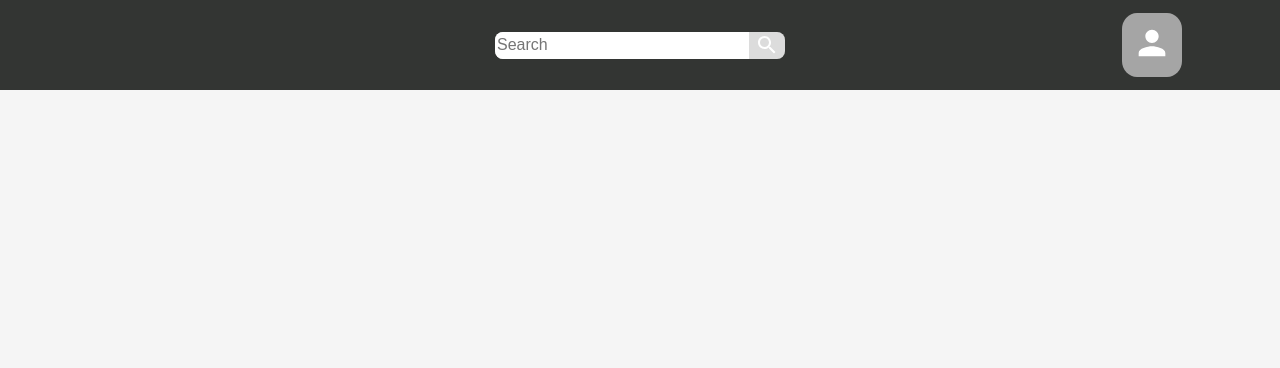
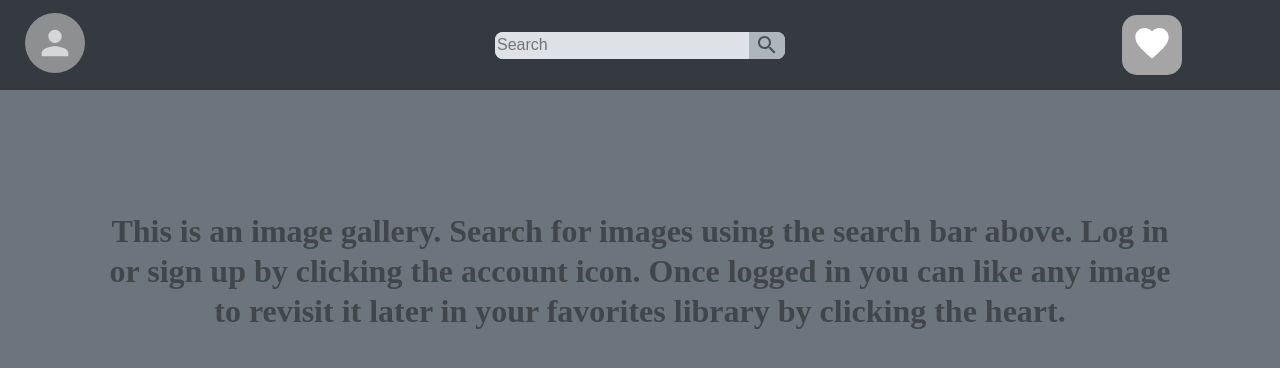
Before and after one commit to dsreagan/mern-image-gallery, a React (Create React App) app in the folder client/: page / in a window 1280 px wide. Shown: the top 368 px of the page. Built offline with nearby package versions, Linux system fonts and the light colour scheme.

Commit message:
Style and add BodyText component and clean up

```diff
--- a/client/public/styles.css
+++ b/client/public/styles.css
@@ -1,13 +1,35 @@
 body {
     margin: 0;
-    background-color: #F5F5F5;
+    background-color: #6C757D;
+    overflow-y: scroll;
+    scrollbar-gutter: stable;
+}
+
+input {
+    background-color: #DEE2E6;
+    color: #495057;
 }
 
 .header {
-    background-color: #333533;
+    background-color: #343A40;
     display: grid;
     grid-template-columns: 1fr 3fr 1fr;
     height: 90px;
+}
+
+.account-circle {
+    display: flex;
+    justify-content: center;
+    align-items: center;
+    background-color: #a5a5a5;
+    border-radius: 50%;
+    padding: 10px;
+    cursor: pointer;
+    position: fixed;
+    top: 13px;
+    left: 25px;
+    z-index: 10;
+    opacity: 0.8;
 }
 
 .search-div {
@@ -40,14 +62,14 @@ input:focus {
 
 .search-bar-wrapper > button {
     height: 27px;
-    color: white;
+    color: #495057;
+    background-color: #ADB5BD;
     cursor: pointer;
     border-radius: 0px 8px 8px 0px;
 }
 
 .search-bar-wrapper > button:hover {
-    background-color: white;
-    color: lightgrey;
+    color: #F8F9FA;
 }
 
 .icon-div {
@@ -60,8 +82,19 @@ input:focus {
 .icon {
     background-color: #a5a5a5;
     border-radius: 25%;
-    padding: 10px;
+    padding: 8px 10px;
     cursor: pointer;
+}
+
+.body-text-div {
+    position: fixed;
+    text-align: center;
+    line-height: 40px;
+}
+
+.body-text {
+    padding: 100px;
+    opacity: 0.4;
 }
 
 .image-grid {
@@ -146,7 +179,8 @@ input:focus {
     right: 0;
     padding: 6px 8px;
     background-color: darkgrey;
-    border-radius: 0 8px;
+    border-radius: 0 8px 0 0;
+    cursor: pointer;
 }
 
 .tab {
@@ -195,4 +229,5 @@ input:focus {
     width: 50%;
     border-radius: 8px;
     border: 1px solid darkgrey;
+    padding: 3px;
 }
--- a/client/src/App.js
+++ b/client/src/App.js
@@ -1,35 +1,19 @@
 import React, { useEffect, useState } from 'react'
-import { Route, Routes } from 'react-router-dom'
 import Header from './components/Header'
+import AccountCircle from './components/AccountCircle'
 import Images from './components/Images'
 import Modal from './components/Modal'
-import axios from 'axios'
-import {
-  registerUser,
-  getSavedImages,
-  logInUser,
-  saveImage,
-  deleteImage
-} from './utils/operations'
+import BodyText from './components/BodyText'
 
 export default function App() {
 
   const [userInfo, setUserInfo] = useState(
-    {userId: '', userName: '', accessToken: ''})
+    {userId: '', userName: '', accessToken: ''}
+  )
   const [isLoggedIn, setIsLoggedIn] = useState(false)
   const [images, setImages] = useState([])
   const [modalIsOpen, setModalIsOpen] = useState(false)
 
-  const logIn = async () => {
-    try {
-      const {userId, userName, accessToken} =  await logInUser('Mike', 'hello123') // get from form
-      console.log(userId, userName, accessToken) // for testing
-      setIsLoggedIn(true)
-    } catch (err) {
-      console.log('Wrong username or password.')
-      setIsLoggedIn(false)
-    }
-  }
   useEffect(() => {
     const procedure = async () => {
       console.log(userInfo)
@@ -39,14 +23,24 @@ export default function App() {
 
   return (
     <div className="App">
-      <Header
+      <AccountCircle
         isLoggedIn={isLoggedIn}
-        setImages={setImages}
+        setIsLoggedIn={setIsLoggedIn}
         setModalIsOpen={setModalIsOpen}
       />
-      <Images
+
+      <Header
+        setImages={setImages}
+      />
+
+      {images.length > 0 ?
+        <Images
         images={images}
-      />
+        />
+        :
+        <BodyText />
+      }
+
       {modalIsOpen &&
         <Modal
         setModalIsOpen={setModalIsOpen}
@@ -56,6 +50,7 @@ export default function App() {
         }
         />
       }
+
     </div>
   )
 }
--- /dev/null
+++ b/client/src/components/AccountCircle.js
@@ -0,0 +1,19 @@
+import { Person } from '@mui/icons-material'
+
+export default function AccountCircle(props) {
+
+    const handleClick = () => {
+        props.setModalIsOpen(true)
+    }
+
+  return (
+    <div
+        className="account-circle"
+        onClick={handleClick}
+    >
+        <Person
+            style={{ color: "white", fontSize:40 }}
+        />
+    </div>
+  )
+}
--- /dev/null
+++ b/client/src/components/BodyText.js
@@ -0,0 +1,17 @@
+import React from 'react'
+
+export default function BodyText() {
+  return (
+    <div className="body-text-div">
+        <h1 className="body-text">
+            {
+                `This is an image gallery.
+                Search for images using the search bar above.
+                Log in or sign up by clicking the account icon.
+                Once logged in you can like any image to revisit it
+                later in your favorites library by clicking the heart.`
+            }
+        </h1>
+    </div>
+  )
+}
--- a/client/src/components/Header.js
+++ b/client/src/components/Header.js
@@ -1,5 +1,5 @@
 import React, { useState } from 'react'
-import { PhotoLibrary, Search, Person } from '@mui/icons-material'
+import { Search, Favorite } from '@mui/icons-material'
 import fetchImages from '../utils/fetchImages'
 import { getSavedImages } from '../utils/operations'
 
@@ -22,8 +22,9 @@ export default function Header(props) {
         })
         props.setImages(images)
     }
+
     // You haven't liked any images yet, search for images and click them to like them and save them in this folder.
-    // pop up window with above statement or somehow print this in the body/ so a library page now makes sense again
+    // pop up window with above statement
     const loadLikedImages = async () => {
         const images = await getSavedImages()
         images && props.setImages(images)
@@ -48,19 +49,11 @@ export default function Header(props) {
                 </div>
             </div>
             <div className="icon-div">
-                {props.isLoggedIn ?
-                    <div className="icon" onClick={loadLikedImages}>
-                        <PhotoLibrary
-                            style={{ color: "white", fontSize:40 }}
-                        />
-                    </div>
-                    :
-                    <div className="icon" onClick={() => props.setModalIsOpen(true)}>
-                        <Person
-                            style={{ color: "white", fontSize:40 }}
-                        />
-                    </div>
-                }
+                <div className="icon" onClick={loadLikedImages}>
+                    <Favorite
+                        style={{ color: "white", fontSize:40 }}
+                    />
+                </div>
            </div>
         </div>
     )
--- a/client/src/components/Modal.js
+++ b/client/src/components/Modal.js
@@ -34,15 +34,19 @@ export default function Modal(props) {
         // register
         formData.password1 === formData.password2 &&
             registerUser(formData.username, formData.password1)
-        // log in
-        // this doesn't work
-        handleLogIn()
-        // this doesn't even work
-        const {userId, userName, accessToken} = logInUser(
-            formData.username, formData.password1
-        )
-        props.setUserInfo(userId, userName, accessToken)
-        // maybe just reset the form and get them to log in
+
+        setTab(1)
+        setFormData({username: '', password1: '', password2: ''})
+
+        // log ine
+        // // this doesn't work
+        // handleLogIn()
+        // // this doesn't even work
+        // const {userId, userName, accessToken} = logInUser(
+        //     formData.username, formData.password1
+        // )
+        // props.setUserInfo(userId, userName, accessToken)
+        // // maybe just reset the form and get them to log in
     }
 
   return (
@@ -84,7 +88,7 @@ export default function Modal(props) {
                         type="text"
                         placeholder="password"
                         onChange={handleChange}
-                        value={formData.email}
+                        value={formData.password1}
                         name="password1"
                     />
                     <button
```
